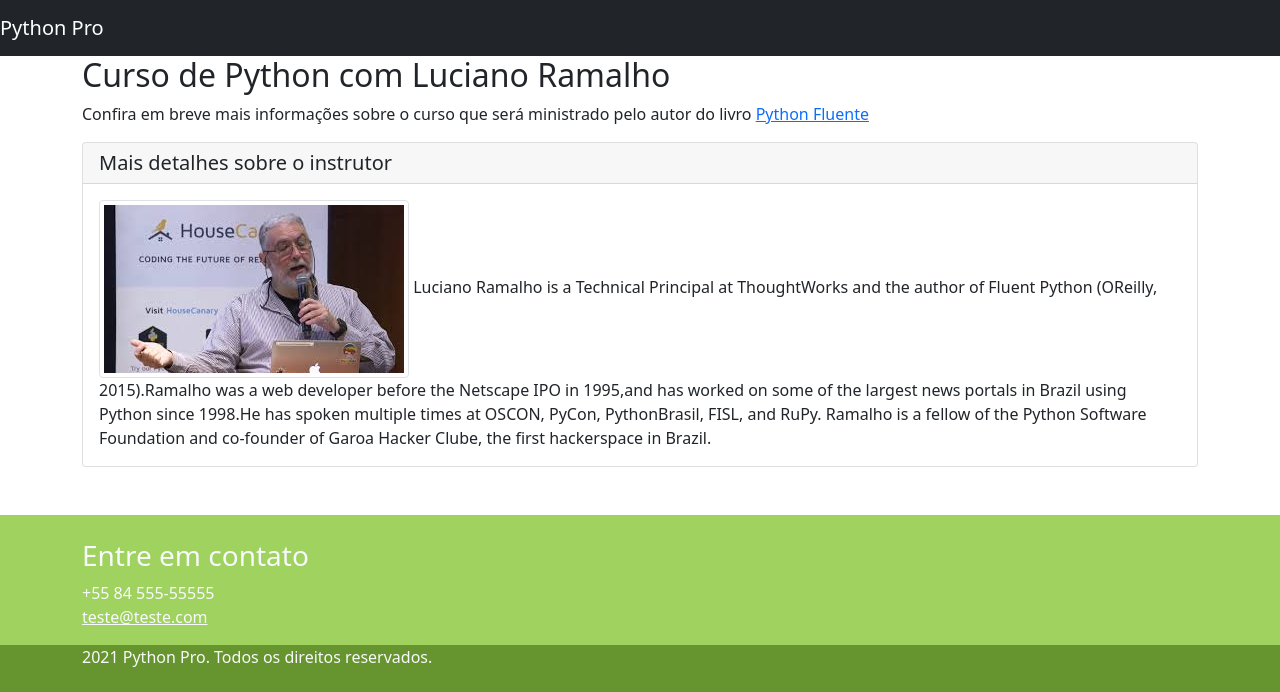
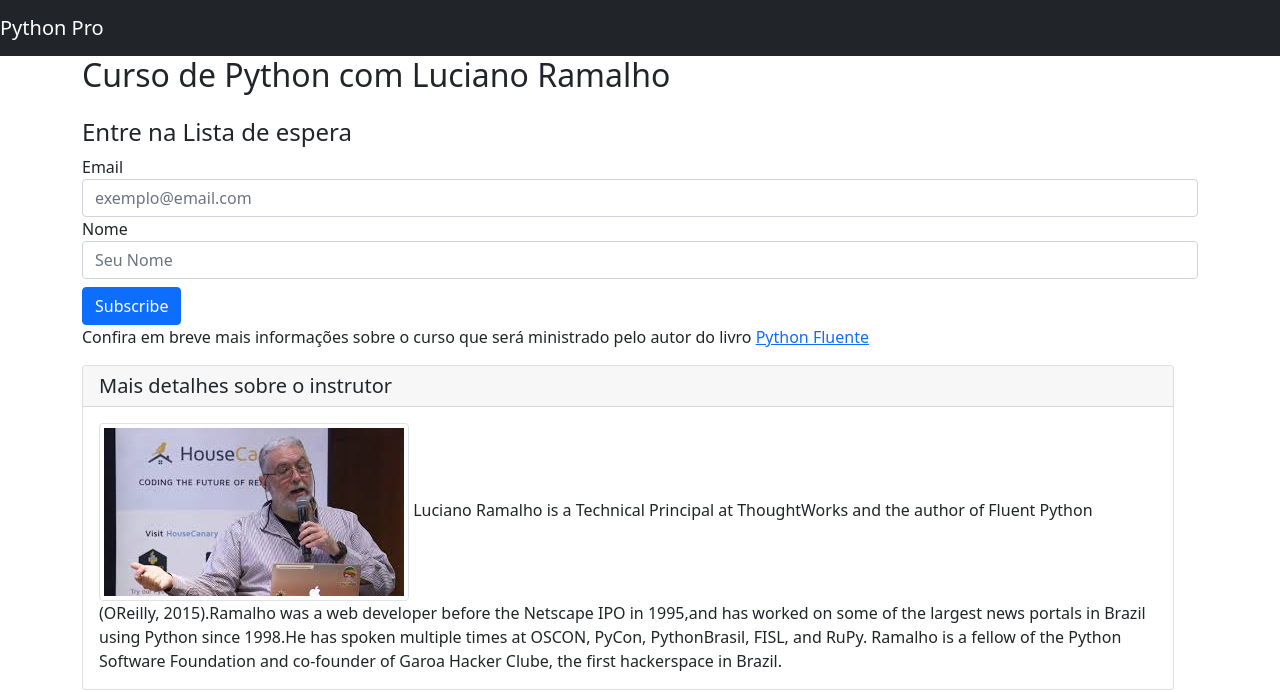
Before and after one commit to eduardovale76/DjangoCourse, a Django app: page / in a window 1280 px wide. Shown: the top 692 px of the page. Run offline with Django 3.2, Linux system fonts and the light colour scheme; some libraries are stand-ins or nearby versions.

Commit message:
Criação de Lista de Espera

```diff
--- a/pypro/base/templates/base/home.html
+++ b/pypro/base/templates/base/home.html
@@ -38,6 +38,22 @@
 				<h2>
 					Curso de Python com Luciano Ramalho
 				</h2>
+					<h4 class="mt-4">Entre na Lista de espera</h4>
+				<form action="https://gmail.us2.list-manage.com/subscribe/post?u=7db2392aabd7652112727a48c&amp;id=9870346765" method="post" id="mc-embedded-subscribe-form" name="mc-embedded-subscribe-form" class="validate" target="_blank" novalidate>
+				   <div class="form-row align-items-center">
+                      <div class="col-auto">
+                            <label class="sr-only" for="mce-EMAIL">Email</label>
+                            <input type="email" value="" name="EMAIL" class="form-control required" id="mce-EMAIL"
+                                   placeholder="exemplo@email.com">
+                        </div>
+                        <div class="col-auto">
+                            <label class="sr-only" for="mce-FNAME">Nome</label>
+   							<input type="text" class="form-control mb-2 mr-sm-2" id="mce-FNAME" placeholder="Seu Nome">
+						</div>
+    				<!-- real people should not fill this in and expect good things - do not remove this or risk form bot signups-->
+  				   <div style="position: absolute; left: -5000px;" aria-hidden="true"><input type="text" name="b_a4954439a852f86a833c5a5ab_d9c6db188d" tabindex="-1"value=""></div>
+				   <div class="clear"><input type="submit" value="Subscribe" name="subscribe" id="mc-embedded-subscribe" class="btn btn-primary"></div>
+   			 	</form>
 				<p>
 					Confira em breve mais informações sobre o curso que será ministrado pelo autor do livro
 					<a href="https://novatec.com.br/livros/pythonfluente/" target="_blank" >Python Fluente</a>
```
